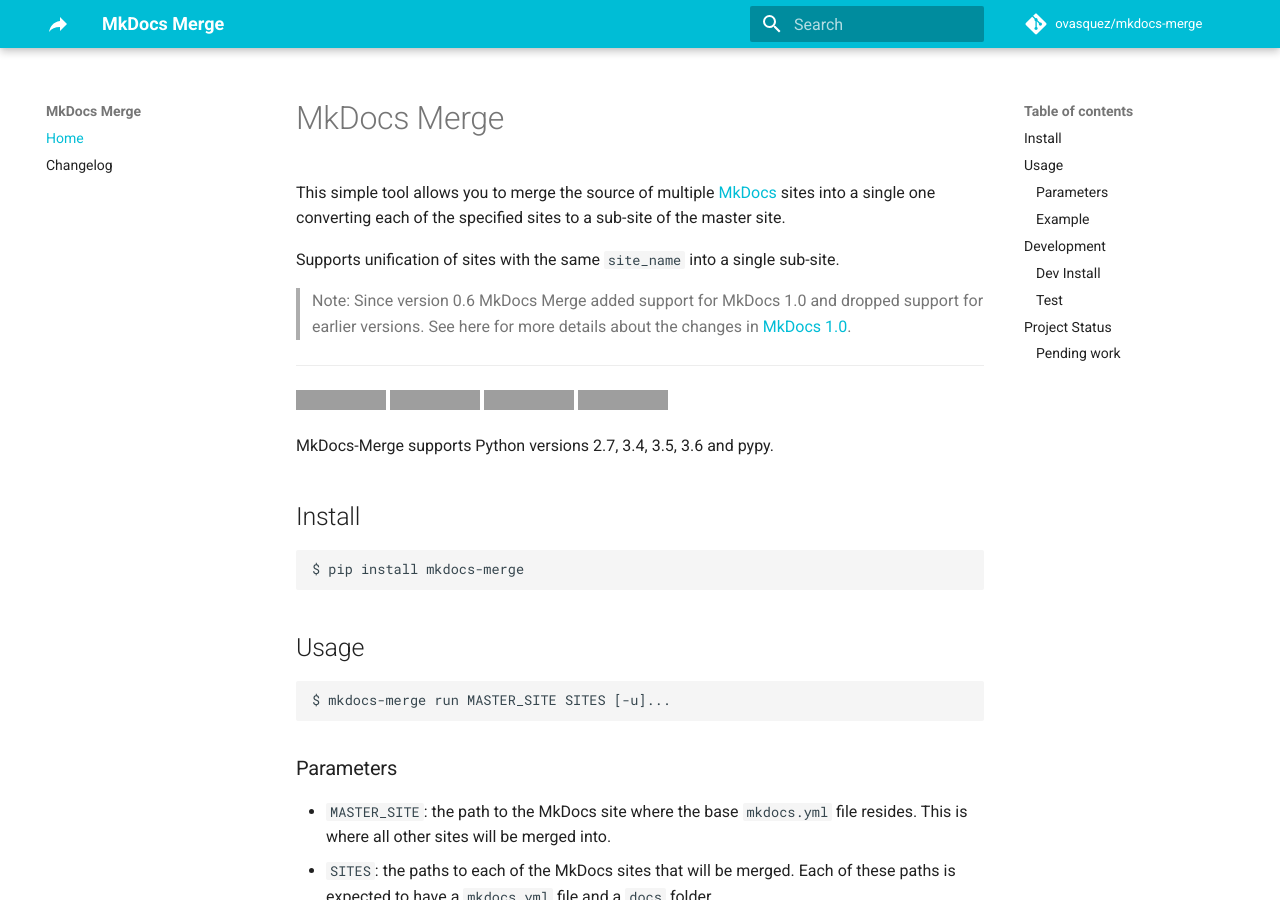
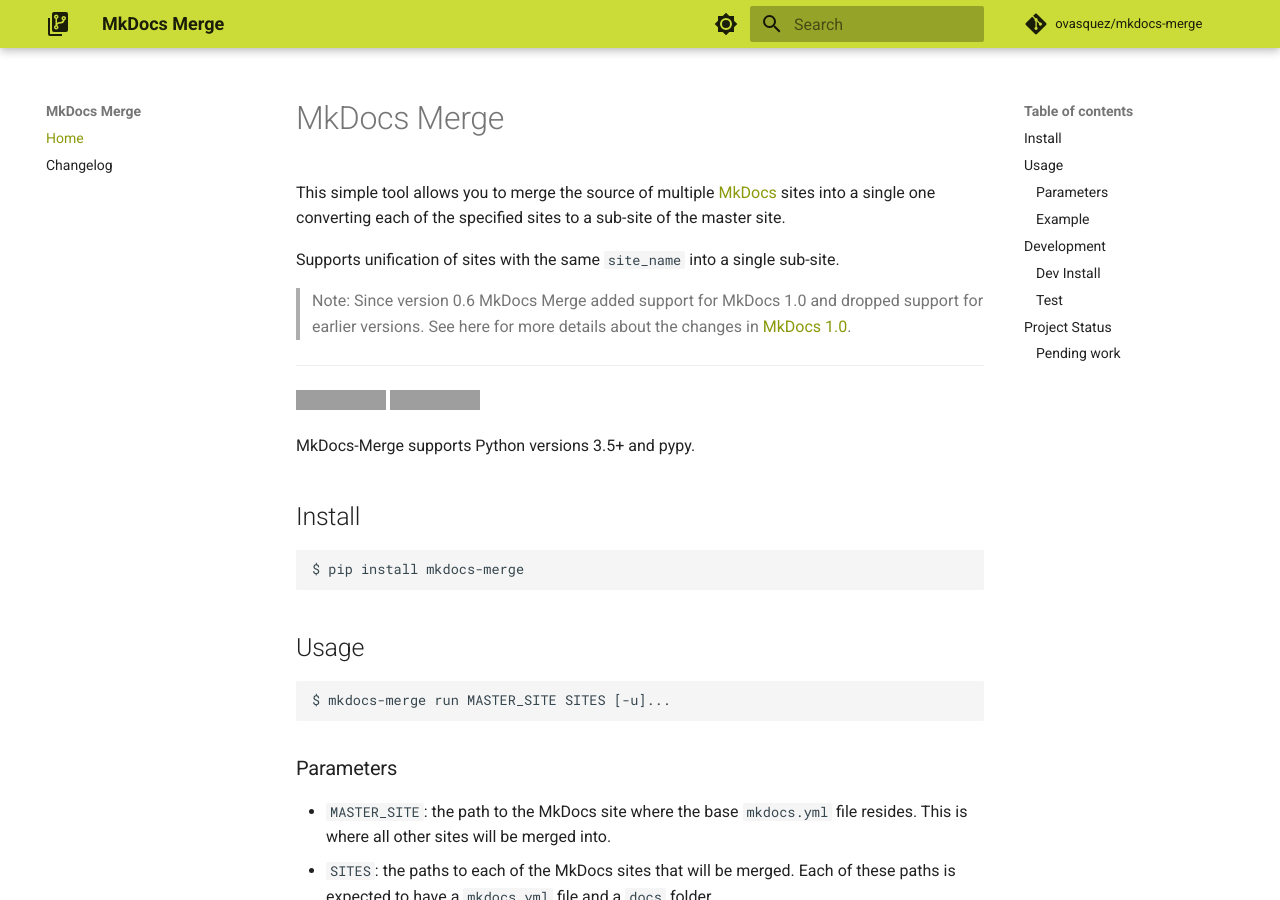
Before and after one commit to ovasquez/mkdocs-merge, an MkDocs documentation site: the page built from docs/index.md, in a window 1280 px wide and 900 px high. Built offline with MkDocs 1.6.1 and Material for MkDocs 9.7.7, drawn with Linux system fonts in a browser that asks for light colours; comment, search, counter and statistics services are not loaded; some of the changed text lies outside the part shown; grey boxes are pictures that could not be loaded.

Commit message:
Updated documentation and website definition.

```diff
--- a/docs/index.md
+++ b/docs/index.md
@@ -11,11 +11,9 @@
 
 ---
 [![PyPI version](https://img.shields.io/pypi/v/mkdocs-merge.svg)](https://pypi.python.org/pypi/mkdocs-merge)
-[![Build Status](https://travis-ci.org/ovasquez/mkdocs-merge.svg?branch=master)](https://travis-ci.org/ovasquez/mkdocs-merge)
-[![Codacy Badge](https://api.codacy.com/project/badge/Grade/10abc652aca046079f4ab069af689163)](https://www.codacy.com/app/oscarv19/mkdocs-merge?utm_source=github.com&amp;utm_medium=referral&amp;utm_content=ovasquez/mkdocs-merge&amp;utm_campaign=Badge_Grade)
-[![Codacy Badge](https://api.codacy.com/project/badge/Coverage/10abc652aca046079f4ab069af689163)](https://www.codacy.com/app/oscarv19/mkdocs-merge?utm_source=github.com&utm_medium=referral&utm_content=ovasquez/mkdocs-merge&utm_campaign=Badge_Coverage)
+[![MkDocs Merge Validation Build](https://github.com/ovasquez/mkdocs-merge/actions/workflows/build.yml/badge.svg)](https://github.com/ovasquez/mkdocs-merge/actions/workflows/build.yml)
 
-MkDocs-Merge supports Python versions 2.7, 3.4, 3.5, 3.6 and pypy.
+MkDocs-Merge supports Python versions 3.5+ and pypy.
 
 ## Install
 
--- a/mkdocs.yml
+++ b/mkdocs.yml
@@ -7,7 +7,6 @@
 
 repo_name: 'ovasquez/mkdocs-merge'
 repo_url: 'https://github.com/ovasquez/mkdocs-merge'
-edit_uri: ""
 
 
 nav:
@@ -15,10 +14,28 @@
   - Changelog: changelog.md
 
 theme:
-  name: 'material'
+  name: material
   palette:
-    primary: 'cyan'
-    accent: 'pink'
-  logo:
-    icon: 'share'
-  language: 'en'
+    # Palette toggle for light mode
+    - media: "(prefers-color-scheme: light)"
+      scheme: default
+      primary: 'lime'
+      accent: 'purple'
+      toggle:
+        icon: material/brightness-7
+        name: Switch to dark mode
+
+    # Palette toggle for dark mode
+    - media: "(prefers-color-scheme: dark)"
+      scheme: slate
+      primary: 'lime'
+      accent: 'purple'
+      toggle:
+        icon: material/brightness-4
+        name: Switch to light mode
+  icon:
+    logo: material/source-repository-multiple
+
+plugins:
+  - search:
+      lang: en
```
Also changed, not shown: other parts of docs/index.md (+2 -1 lines), docs/changelog.md (+2 -1 lines).
